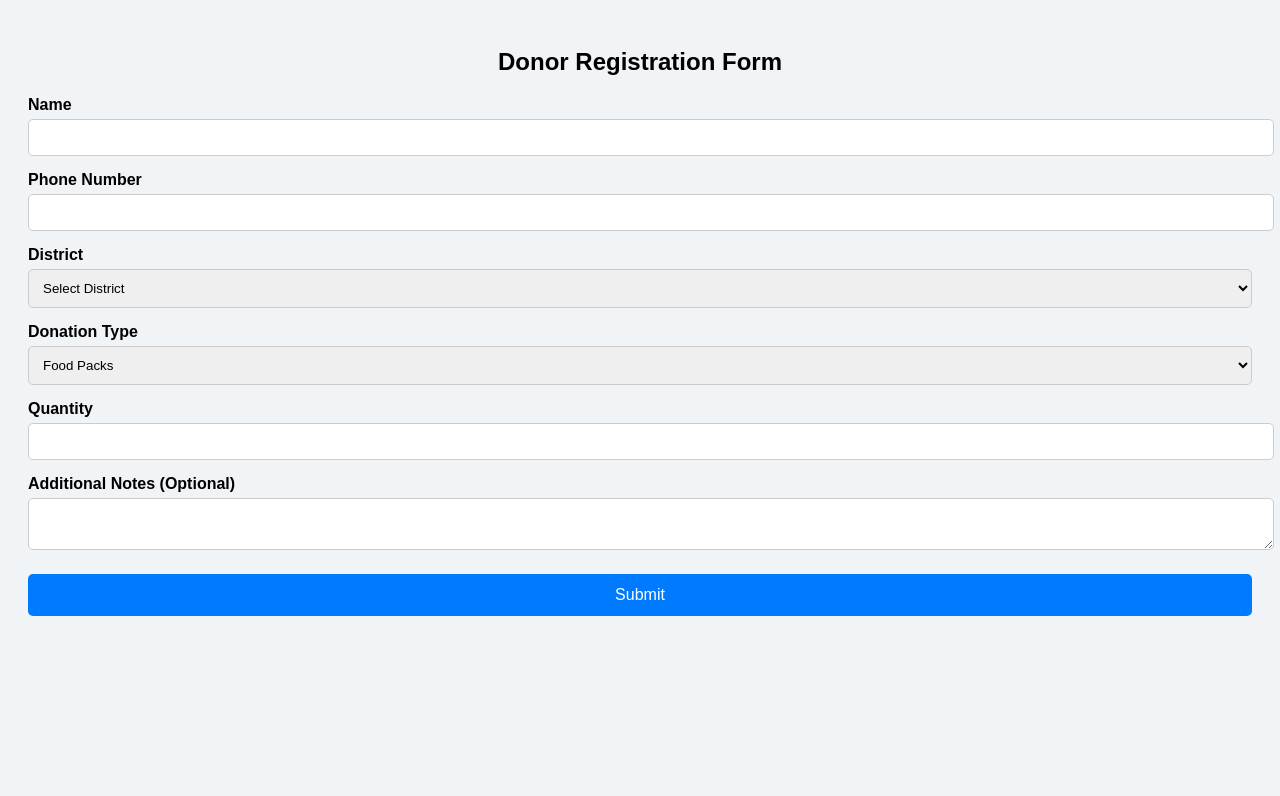
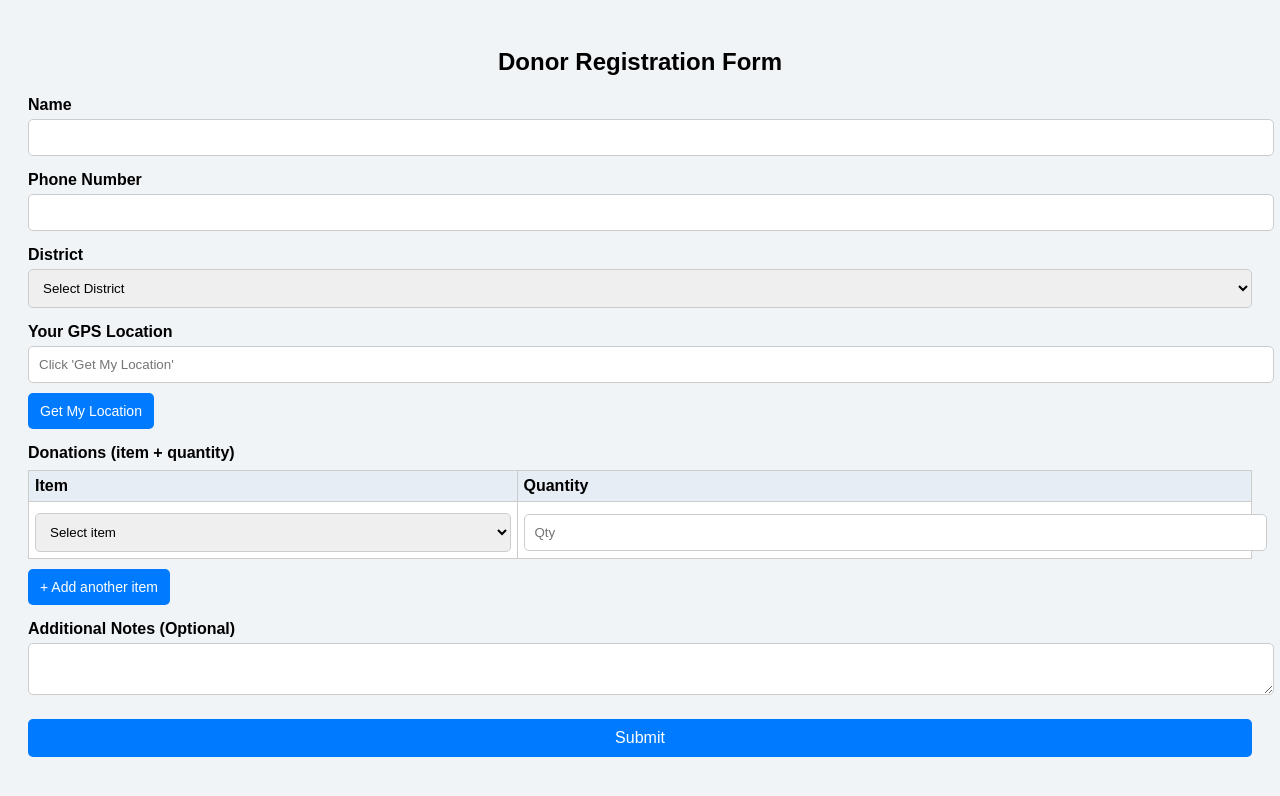
Before and after one commit to Ganathipan/flood-relief-form, a plain HTML site: page index.html in a window 1280 px wide. Drawn offline with Linux system fonts and the light colour scheme.

Commit message:
Enhance form layout and add GPS location feature
Updated button styles, added GPS location input, and modified donation table structure.

```diff
--- a/index.html
+++ b/index.html
@@ -11,17 +11,31 @@
       width: 100%; padding: 10px; margin-top: 5px; border-radius: 5px; border: 1px solid #ccc;
     }
     button {
-      width: 100%; padding: 12px; margin-top: 20px;
+      padding: 10px 12px; margin-top: 10px;
       background: #007bff; color: white; border: none; border-radius: 5px;
-      font-size: 16px; cursor: pointer;
+      font-size: 14px; cursor: pointer;
     }
     button:hover { background: #0056b3; }
+
+    /* Table-style donations */
+    table {
+      width: 100%; border-collapse: collapse; margin-top: 8px;
+      background: #ffffff;
+    }
+    th, td {
+      border: 1px solid #ccc; padding: 6px;
+    }
+    th { background: #e6edf5; text-align: left; }
+    .full-width-submit {
+      width: 100%; margin-top: 20px; font-size: 16px;
+    }
   </style>
 </head>
 
 <body>
   <h2>Donor Registration Form</h2>
 
+  <!-- Basic info -->
   <label>Name</label>
   <input type="text" id="name" required>
 
@@ -30,7 +44,7 @@
 
   <label>District</label>
   <select id="district">
-    <option>Select District</option>
+    <option value="">Select District</option>
     <option>Colombo</option>
     <option>Gampaha</option>
     <option>Kandy</option>
@@ -38,11 +52,29 @@
     <option>Batticaloa</option>
     <option>Kurunegala</option>
     <option>Anuradhapura</option>
-    <!-- Add all 25 districts -->
+    <!-- Add all 25 districts if you like -->
   </select>
 
-  <label>Donation Type</label>
-  <select id="donation">
+  <!-- GPS location -->
+  <label>Your GPS Location</label>
+  <input type="text" id="gps" readonly placeholder="Click 'Get My Location'">
+  <button type="button" onclick="getLocation()">Get My Location</button>
+
+  <!-- Donation table -->
+  <label>Donations (item + quantity)</label>
+  <table id="donationTable">
+    <thead>
+      <tr>
+        <th>Item</th>
+        <th>Quantity</th>
+      </tr>
+    </thead>
+    <tbody>
+      <!-- first row -->
+      <tr>
+        <td>
+          <select class="donation-item">
+            <option value="">Select item</option>
             <option>Food Packs</option>
             <option>Water Bottles</option>
             <option>Clothes</option>
@@ -50,32 +82,90 @@
             <option>Sanitary Items</option>
             <option>Bedding</option>
           </select>
-
-  <label>Quantity</label>
-  <input type="number" id="qty" required>
+        </td>
+        <td>
+          <input type="number" class="donation-qty" min="1" placeholder="Qty">
+        </td>
+      </tr>
+    </tbody>
+  </table>
+  <button type="button" onclick="addDonationRow()">+ Add another item</button>
 
   <label>Additional Notes (Optional)</label>
   <textarea id="notes"></textarea>
 
-  <button onclick="submitForm()">Submit</button>
+  <button class="full-width-submit" onclick="submitForm()">Submit</button>
 
   <script>
     const scriptURL = "https://script.google.com/macros/s/AKfycbxNrPQojUsPiq6P2jWC1Ea2EtWsyPN-ImOnovUmCZnbpxNgB3m4JH_OE-xQNvOBR1cjoA/exec";
 
+    // Add new row to donation table
+    function addDonationRow() {
+      const tbody = document.querySelector("#donationTable tbody");
+      const row = document.createElement("tr");
+
+      row.innerHTML = `
+        <td>
+          <select class="donation-item">
+            <option value="">Select item</option>
+            <option>Food Packs</option>
+            <option>Water Bottles</option>
+            <option>Clothes</option>
+            <option>Medicines</option>
+            <option>Sanitary Items</option>
+            <option>Bedding</option>
+          </select>
+        </td>
+        <td>
+          <input type="number" class="donation-qty" min="1" placeholder="Qty">
+        </td>
+      `;
+      tbody.appendChild(row);
+    }
+
+    // Get GPS coordinates
+    function getLocation() {
+      if (!navigator.geolocation) {
+        alert("Geolocation is not supported on this device.");
+        return;
+      }
+      navigator.geolocation.getCurrentPosition(
+        (pos) => {
+          const lat = pos.coords.latitude.toFixed(6);
+          const lng = pos.coords.longitude.toFixed(6);
+          document.getElementById("gps").value = lat + ", " + lng;
+        },
+        (err) => {
+          alert("Unable to get location: " + err.message);
+        }
+      );
+    }
+
     function submitForm() {
+      // Collect donation rows
+      const rows = document.querySelectorAll("#donationTable tbody tr");
+      const donations = [];
+
+      rows.forEach(row => {
+        const item = row.querySelector(".donation-item").value;
+        const qty  = row.querySelector(".donation-qty").value;
+        if (item && qty) {
+          donations.push(item + " x " + qty);
+        }
+      });
+
       const data = {
         name: document.getElementById("name").value,
         phone: document.getElementById("phone").value,
         district: document.getElementById("district").value,
-        donation: document.getElementById("donation").value,
-        quantity: document.getElementById("qty").value,
+        donations: donations.join("; "),     // e.g. "Food Packs x 10; Water Bottles x 5"
+        gps: document.getElementById("gps").value,
         notes: document.getElementById("notes").value
       };
 
       fetch(scriptURL, {
         method: "POST",
         body: JSON.stringify(data)
-        // while testing, keep NO "no-cors" so we can see the response
       })
       .then(res => res.text())
       .then(text => {
```
Lines whose indentation alone changed are shown as unchanged.
